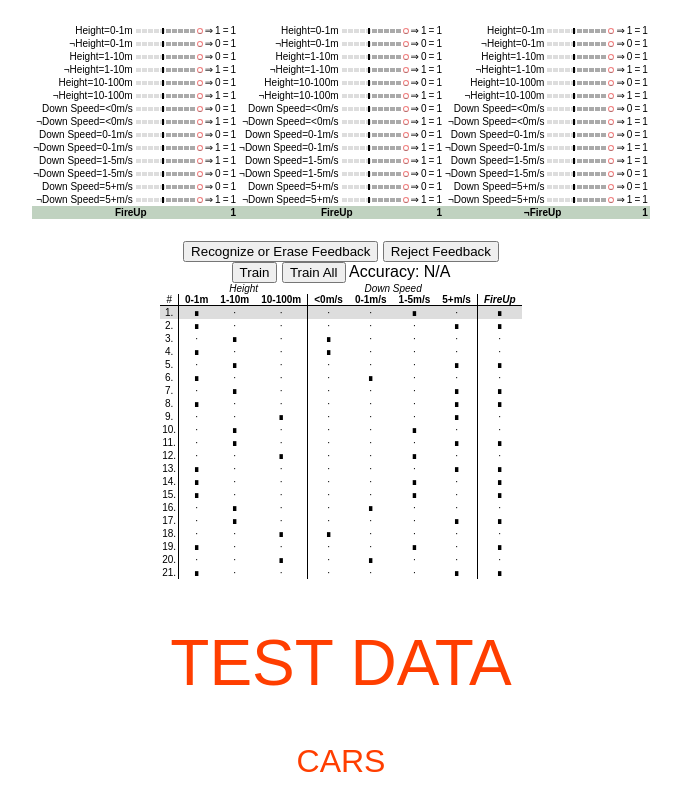
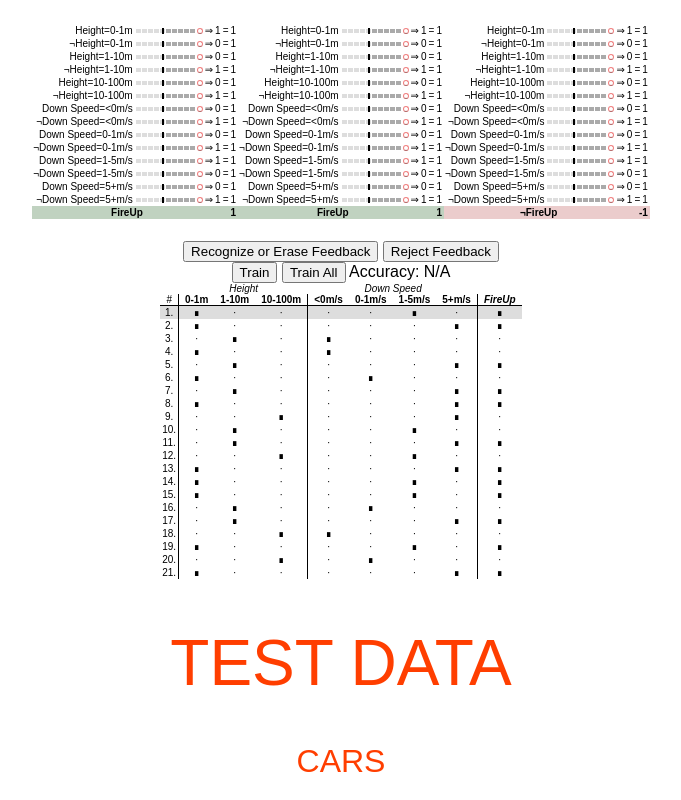
Before and after one commit to deestan/tsetlin-basic-toybox, a Svelte app: page / in a window 1280 px wide. Shown: the top 800 px of the page, without its empty margins (299-980 px from the left). Built offline with nearby package versions, Linux system fonts and the light colour scheme.

Commit message:
Moved machine state into a store

```diff
--- a/src/Automaton.svelte
+++ b/src/Automaton.svelte
@@ -1,8 +1,9 @@
 <script>
-  export let state;
-  $: markers = createMarkers(state.radius);
-  $: light = state.value < state.radius ? "light off" : "light on";
-  $: valueMarkerPosition = `${((state.value + 0.5) / (state.radius * 2)) * 100}%`;
+  export let automaton;
+  export let config;
+  $: markers = createMarkers(config.machineRadius);
+  $: light = automaton.enabled() ? "light on" : "light off";
+  $: valueMarkerPosition = `${((automaton.value + 0.5) / (config.machineRadius * 2)) * 100}%`;
   function createMarkers(radius) {
     let markers = [];
     for (let i = 0; i < radius; i++) {
--- a/src/Machine.svelte
+++ b/src/Machine.svelte
@@ -1,11 +1,13 @@
 <script>
   import Rule from "./Rule.svelte";
-  export let state;
-  $: rules = state.rules;
+  export let machine;
+  export let inputs;
+  export let features;
+  export let config;
 </script>
 
 <main>
-  {#each rules as rule}
-    <Rule state={rule}></Rule>
+  {#each machine.rules as rule}
+    <Rule {rule} {inputs} {features} {config}></Rule>
   {/each}
 </main>
--- a/src/Rule.svelte
+++ b/src/Rule.svelte
@@ -1,25 +1,35 @@
 <script>
   import Automaton from "./Automaton.svelte";
-  export let state;
-  $: voteClass = state.vote ? "vote yes" : "vote no";
-  $: automatons = state.automatons;
+  export let rule;
+  export let inputs;
+  export let features;
+  export let config;
+  $: voteClass = rule.vote() > 0 ? "vote yes" : "vote no";
+  $: liveStates = features.map((feature, idx) => {
+    return {
+      feature,
+      automaton: rule.automatons[idx],
+      input: inputs[idx],
+      output: rule.automatons[idx].implies(inputs[idx]),
+    };
+  });
 </script>
 
 <main>
   <table>
-    {#each state.features as feature}
+    {#each liveStates as { feature, automaton, input, output }}
       <tr>
         <td class="label">{feature}</td>
-        <td><Automaton state={automatons[feature]}></Automaton></td>
+        <td><Automaton {automaton} {config}></Automaton></td>
         <td>⇒</td>
-        <td>{state.inputs[feature]}</td>
+        <td>{input}</td>
         <td>=</td>
-        <td>{state.outputTerms[feature]}</td>
+        <td>{output}</td>
       </tr>
     {/each}
     <tr class={voteClass}>
-      <td class="sum" colspan="5"><b>{state.forClass}</b></td>
-      <td><b>{state.vote}</b></td>
+      <td class="sum" colspan="4"><b>{rule.name()}</b></td>
+      <td class="sumval" colspan="2"><b>{rule.vote()}</b></td>
     </tr>
   </table>
 </main>
@@ -38,6 +48,9 @@
   .sum {
     text-align: center;
   }
+  .sumval {
+    text-align: right;
+  }
   .vote {
     transition: 200ms;
   }
--- a/src/machine.js
+++ b/src/machine.js
@@ -1,65 +1,75 @@
+import Writeable from './store.js';
+
+export const config = new Writeable({
+  machineRadius: 5,
+  memorizeProbability: 0.1,
+  forgetProbability: 0.9,
+  numPositiveRules: 2,
+  numNegativeRules: 1,
+  voteThreshold: 2
+});
+export const features = new Writeable([]);
+export const inputs = new Writeable([]);
+export const classify = new Writeable("not set");
+export const expectedOutput = new Writeable(false);
+export const machine = new Writeable();
+
+function machineChanged() {
+  machine.set(machine.val);
+}
+
 export class Automaton {
-  constructor(radius) {
-    this.radius = radius;
-    this.value = radius - 1;
-    this.enabled = false;
-    this.memorizeChance = 0.1;
-    this.forgetChance = 1.0 - this.memorizeChance;
+  constructor() {
+    this.value = config.val.machineRadius - 1;
   }
 
-  randomize() {
-    // Tend to lower values
-    this.value =
-      this.radius * 2 -
-      1 -
-      Math.floor(Math.sqrt(Math.random() * Math.pow(this.radius * 2, 2)));
-    this.enabled = this.value >= this.radius;
+  enabled() {
+    return 1 * (this.value >= config.val.machineRadius);
   }
 
-  memorize(overrideChance) {
-    const chance =
-      overrideChance == undefined ? this.memorizeChance : overrideChance;
-    if (Math.random() < chance) {
-      this.value = Math.min(this.radius * 2 - 1, this.value + 1);
+  implies(value) {
+    if (this.enabled()) return 1 * value;
+    return 1;
+  }
+
+  memorize(overrideProbability) {
+    if (Math.random() < (overrideProbability == undefined ? config.val.memorizeProbability : overrideProbability)) {
+      this.value = Math.min(config.val.machineRadius * 2 - 1, this.value + 1);
+      machineChanged();
     }
-    this.enabled = this.value >= this.radius;
   }
 
   forget() {
-    if (Math.random() < this.forgetChance) {
+    if (Math.random() < config.val.forgetProbability) {
       this.value = Math.max(0, this.value - 1);
+      machineChanged();
     }
-    this.enabled = this.value >= this.radius;
-  }
-
-  implies(value) {
-    if (this.enabled) return value;
-    return 1;
   }
 }
 
 export class Rule {
-  constructor(forClass, radius, features) {
-    this.forClass = forClass;
-    this.radius = radius;
-    this.features = features;
-    this.inputs = {};
-    this.automatons = {};
-    this.outputTerms = {};
-    for (const feature of features) {
-      this.automatons[feature] = new Automaton(radius);
-      this.outputTerms[feature] = 0;
-    }
-    this.vote = 0;
-    this.calculate();
+  constructor(isPositive) {
+    this.isPositive = isPositive;
+    this.automatons = features.val.map(_ => new Automaton());
+  }
+
+  name() {
+    return this.isPositive ? classify.val : `¬${classify.val}`;
+  }
+
+  outputTerms() {
+    return this.automatons.map((automaton, idx) => automaton.implies(inputs.val[idx]));
+  }
+
+  vote() {
+    return (this.isPositive ? 1 : -1) * this.outputTerms().reduce((x, y) => x * y);
   }
 
   recognizeOrEraseFeedback() {
-    for (const feature of this.features) {
-      const automaton = this.automatons[feature];
-      if (this.vote) {
+    this.automatons.forEach((automaton, idx) => {
+      if (this.vote()) {
         // recognize
-        if (this.inputs[feature]) {
+        if (inputs.val[idx]) {
           automaton.memorize(1.0);
         } else {
           automaton.forget();
@@ -68,109 +78,57 @@ export class Rule {
         // erase feedback
         automaton.forget();
       }
-    }
-    return this.calculate();
+    });
   }
 
   rejectFeedback() {
-    for (const feature of this.features) {
-      const automaton = this.automatons[feature];
-      if (!automaton.enabled && !this.inputs[feature]) {
+    this.automatons.forEach((automaton, idx) => {
+      if (!automaton.enabled() && !inputs.val[idx]) {
         automaton.memorize(1.0);
       }
-    }
-    return this.calculate();
-  }
-
-  randomize() {
-    Object.values(this.automatons).forEach((a) => a.randomize());
-    this.calculate();
-    return this;
-  }
-
-  setInputs(inputs) {
-    this.inputs = inputs;
-    return this.calculate();
-  }
-
-  calculate() {
-    for (const feature of this.features) {
-      this.outputTerms[feature] = this.automatons[feature].implies(
-        this.inputs[feature] || 0
-      );
-    }
-    this.vote = Object.values(this.outputTerms).reduce((x, y) => x * y);
-    return this;
+    });
   }
 }
 
 export class Machine {
-  constructor(
-    forClass,
-    radius,
-    features,
-    numPositiveRules,
-    numNegativeRules,
-    voteThreshold
-  ) {
-    this.forClass = forClass;
-    this.radius = radius;
-    this.features = features;
-    this.inputs = {};
-    this.numPositiveRules = numPositiveRules;
-    this.numNegativeRules = numNegativeRules;
-    this.voteThreshold = voteThreshold;
-    this.vote = 0;
-    this.classify = false;
+  constructor() {
     this.rules = [];
-    for (let i = 0; i < numPositiveRules; i++) {
-      this.rules.push(new Rule(forClass, radius, features));
+    for (let i = 0; i < config.val.numPositiveRules; i++) {
+      this.rules.push(new Rule(true));
     }
-    for (let i = 0; i < numNegativeRules; i++) {
-      this.rules.push(new Rule(`¬${forClass}`, radius, features));
+    for (let i = 0; i < config.val.numNegativeRules; i++) {
+      this.rules.push(new Rule(false));
     }
-    this.calculate();
   }
 
-  setInputs(inputs) {
-    this.inputs = inputs;
-    this.rules.forEach((rule) => rule.setInputs(inputs));
-    return this.calculate();
+  vote() {
+    return Math.max(-config.val.voteThreshold, Math.min(config.val.voteThreshold,
+      this.rules.map(rule => rule.vote()).reduce((acc, vote) => acc + vote)
+    ));
   }
 
-  calculate() {
-    this.vote = 0;
-    for (let i = 0; i < this.rules.length; i++) {
-      const ruleSign = i < this.numPositiveRules ? 1 : -1;
-      this.vote += this.rules[i].vote * ruleSign;
-    }
-    this.vote = Math.max(
-      -this.voteThreshold,
-      Math.min(this.voteThreshold, this.vote)
-    );
-    this.classify = this.vote > 0;
-    return this;
+  classify() {
+    return this.vote() == config.val.voteThreshold;
   }
 
-  train(isClass) {
+  train() {
     const feedbackThreshold =
-      (this.voteThreshold - this.vote * (isClass ? 1 : -1)) /
-      (this.voteThreshold * 2);
-    for (let i = 0; i < this.rules.length; i++) {
-      const rule = this.rules[i];
-      const ruleShouldVote =
-        Boolean(isClass) == Boolean(i < this.numPositiveRules);
+      (config.val.voteThreshold - this.vote() * (expectedOutput.val ? 1 : -1)) /
+      (config.val.voteThreshold * 2);
+    function trainRule(rule) {
       if (Math.random() < feedbackThreshold) {
-        if (ruleShouldVote) {
+        if (rule.isPositive == expectedOutput.val) {
           rule.recognizeOrEraseFeedback();
-        } else {
-          if (rule.vote) {
-            rule.rejectFeedback();
-          }
+        } else if (rule.vote()) {
+          rule.rejectFeedback();
         }
       }
-      rule.calculate();
     }
-    return this.calculate();
+    this.rules.forEach(rule => trainRule(rule));
   }
 }
+
+features.subscribe(_ => machine.set(new Machine()));
+classify.subscribe(_ => machine.set(new Machine()));
+config.subscribe(_ => machine.set(new Machine()));
+inputs.subscribe(machineChanged);
--- /dev/null
+++ b/src/store.js
@@ -0,0 +1,16 @@
+export default class Writeable {
+    constructor(value) {
+        this.val = value;
+        this.subscribers = [];
+    }
+    subscribe(listener) {
+        this.subscribers.push(listener);
+        listener(this.val);
+        return () => this.subscribers = this.subscribers.filter(l => l != listener);
+    }
+
+    set(value) {
+        this.val = value;
+        this.subscribers.forEach(l => l(this.val));
+    }
+}
```
Also changed, not shown: src/Simulation.svelte (+31 -23 lines).
